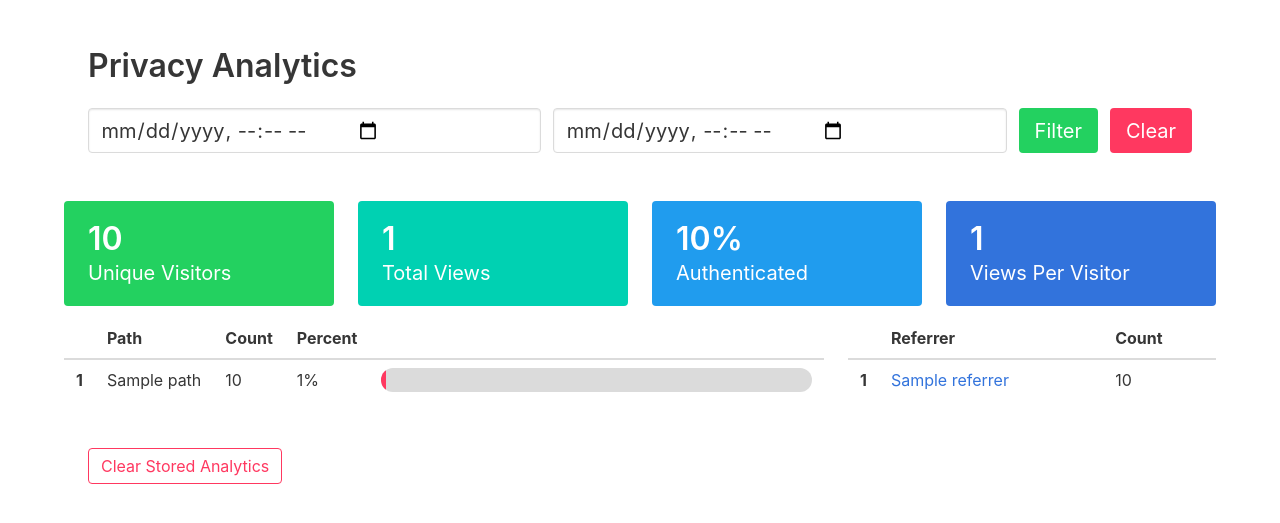
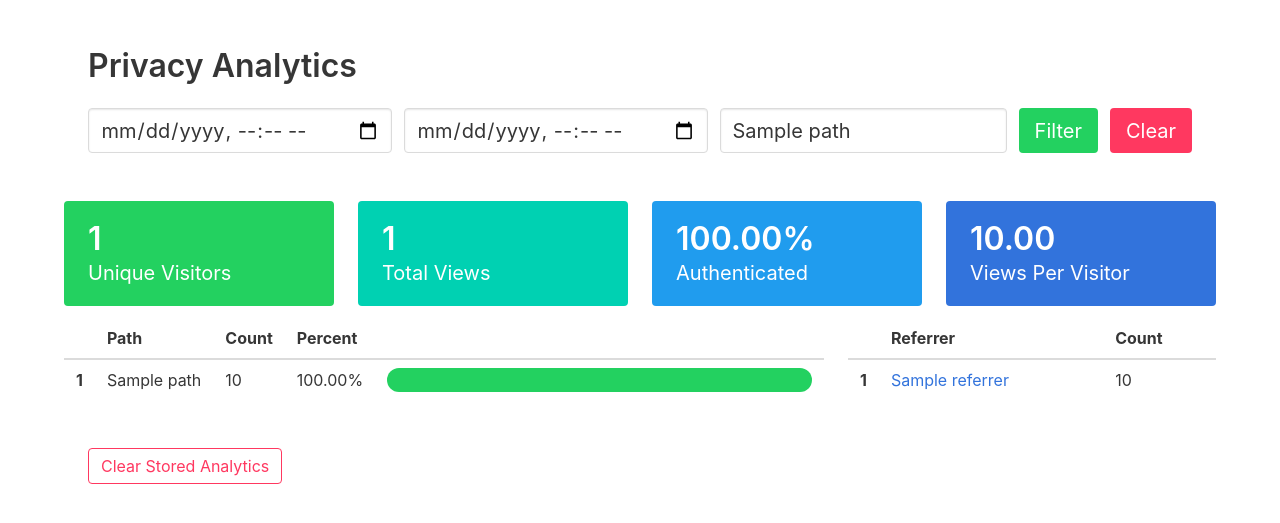
Before and after one commit to milesmcc/django-privacy-analytics, a Django app: template privacy_analytics/templates/privacy_analytics/dashboard.html in a window 1280 px wide. Shown: the top 523 px of the page. Run offline with Django 3.2, Linux system fonts and the light colour scheme; the template is opened without the code that fills it: most values are stand-ins (such as "Sample title", 1, 10 or a date in 2020); some libraries are stand-ins or nearby versions.

Commit message:
Refactoring manager logic
- Added a templtae filter for displaying percents
- Temporary workaround for get percent of total in object queries
- Handling clearing of analytics properly (hacky right now)

```diff
--- a/privacy_analytics/templates/privacy_analytics/dashboard.html
+++ b/privacy_analytics/templates/privacy_analytics/dashboard.html
@@ -1,5 +1,6 @@
 {% extends 'privacy_analytics/base.html' %}
 {% load humanize %}
+{% load analytics_tags %}
 {% block content %}
 <section class="section">
     <div class="container">
@@ -8,12 +9,17 @@
             <div class="field-body">
                 <div class="field">
                     <p class="control">
-                        <input type="datetime-local" class="input is-medium" name="time__gte" value="{{ time__gte }}" required>
+                        <input type="datetime-local" class="input is-medium" name="time__gte" value="{{ time__gte }}">
                     </p>
                 </div>
                 <div class="field">
                     <p class="control">
-                        <input type="datetime-local" class="input is-medium" name="time__lte" value="{{ time__lte }}" required>
+                        <input type="datetime-local" class="input is-medium" name="time__lte" value="{{ time__lte }}">
+                    </p>
+                </div>
+                <div class="field">
+                    <p class="control">
+                        <input type="text" class="input is-medium" name="path" placeholder="any path" value="{{ path }}">
                     </p>
                 </div>
                 <div class="field is-narrow">
@@ -46,26 +52,26 @@
         <div class="columns">
             <div class="column">
                 <div class="notification is-success is-bold">
-                    <p class="title">{{ unique_visitors | intcomma }}</p>
+                    <p class="title">{{ unique | length  | intcomma }}</p>
                     <p class="subtitle">Unique Visitors</p>
                 </div>
             </div>
 
             <div class="column">
                 <div class="notification is-primary is-bold">
-                    <p class="title">{{ total_views | intcomma }}</p>
+                    <p class="title">{{ total_views | length | intcomma }}</p>
                     <p class="subtitle">Total Views</p>
                 </div>
             </div>
             <div class="column">
                 <div class="notification is-info is-bold">
-                    <p class="title">{{ percent_authenticated.total | intcomma | floatformat:"-1" }}%</p>
+                    <p class="title">{{ percent_authenticated.percent | default_if_none:0 | percent | intcomma }}</p>
                     <p class="subtitle">Authenticated</p>
                 </div>
             </div>
             <div class="column">
                 <div class="notification is-link is-bold">
-                    <p class="title">{{ views_per_visitor.total__avg | intcomma | floatformat:"-1" }}</p>
+                    <p class="title">{{ average_per_visitor.views | default_if_none:0 | intcomma | floatformat:"2" }}</p>
                     <p class="subtitle">Views Per Visitor</p>
                 </div>
             </div>
@@ -90,15 +96,17 @@
                     </thead>
 
                     <tbody>
-                        {% for page in pages %}
-                            <tr>
-                                <th class="is-narrow">{{ forloop.counter }}</th>
-                                <td class="is-narrow">{{ page.path }}</td>
-                                <td class="is-narrow">{{ page.total | intcomma }}</td>
-                                <td class="is-narrow">{{ page.percent }}%</td>
-                                <td class="is-large"><progress class="progress is-large is-danger" value="{{ page.percent }}" max="100">{{ page.percent }}%</progress></td>
-                            </tr>
-                        {% endfor %}
+                        {% if paths %}
+                            {% for path in paths %}
+                                <tr>
+                                    <th class="is-narrow">{{ forloop.counter }}</th>
+                                    <td class="is-narrow">{{ path.path }}</td>
+                                    <td class="is-narrow">{{ path.total | intcomma }}</td>
+                                    <td class="is-narrow">{{ path.percent | percent | intcomma}}</td>
+                                    <td class="is-large"><progress class="progress is-large is-success" value="{{ path.percent }}" max="1">{{ percent }}%</progress></td>
+                                </tr>
+                            {% endfor %}
+                        {% endif %}
                     </tbody>
                 </table>
                 </div>
@@ -138,9 +146,7 @@
 <section class="section">
     <div class="level">
         <div class="level-item level-left">
-            <form method="GET">
-                <input type="hidden" name="before" value="{{ start }}"></input>
-                <input type="hidden" name="action" value="clear">
+            <form method="GET" action='{% url 'analytics:clear' %}'>
                 <button class="button is-danger is-outlined">Clear Stored Analytics</button>
             </form>
         </div>
--- /dev/null
+++ b/privacy_analytics/templatetags/analytics_tags.py
@@ -0,0 +1,7 @@
+from django import template
+
+register = template.Library()
+
+@register.filter(name='percent')
+def percent(value, arg=2):
+    return format(value, f'.2%')
--- a/privacy_analytics/urls.py
+++ b/privacy_analytics/urls.py
@@ -5,4 +5,5 @@ from . import views
 app_name = 'analytics'
 urlpatterns = [
     path('', views.DashboardView.as_view(), name='dashboard'),
+    path('clear/', views.DashboardRedirectView.as_view(), name='clear'),
 ]
```
Also changed, not shown: privacy_analytics/managers.py (+22 -16 lines), privacy_analytics/views.py (+18 -23 lines), privacy_analytics/templatetags/__init__.py (added).
